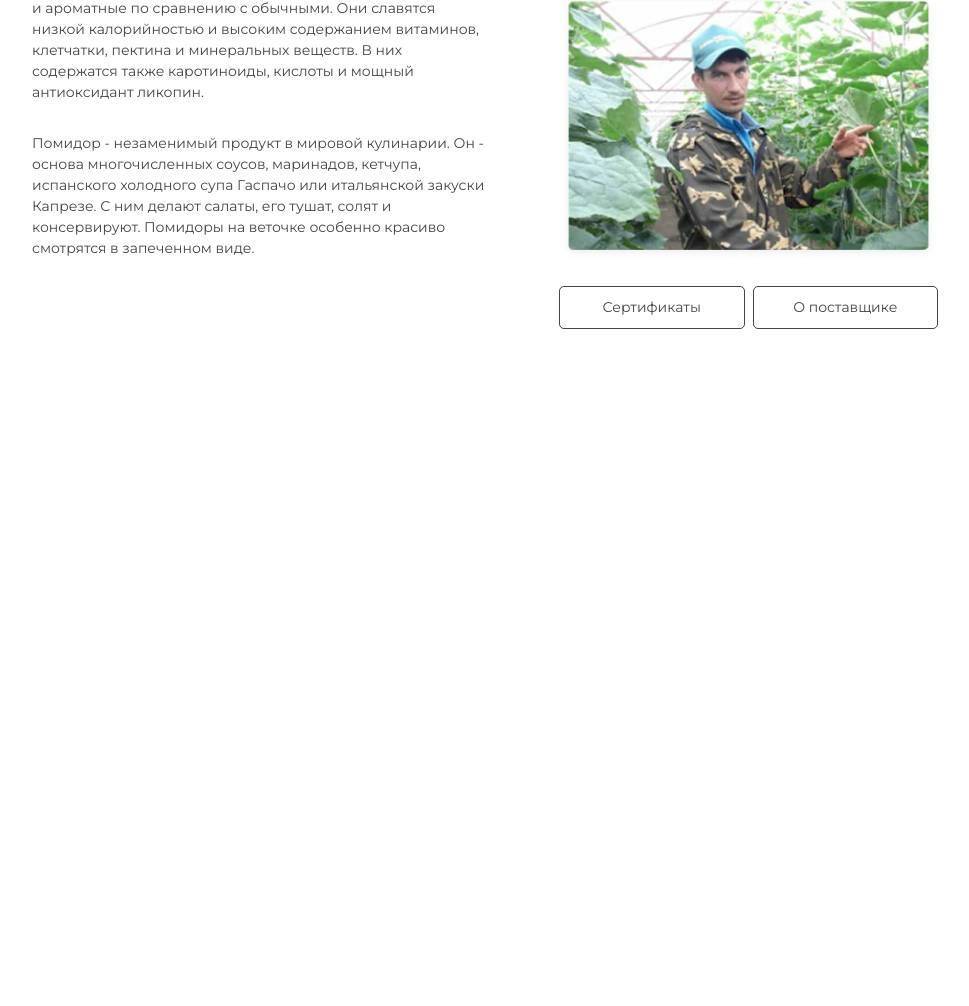
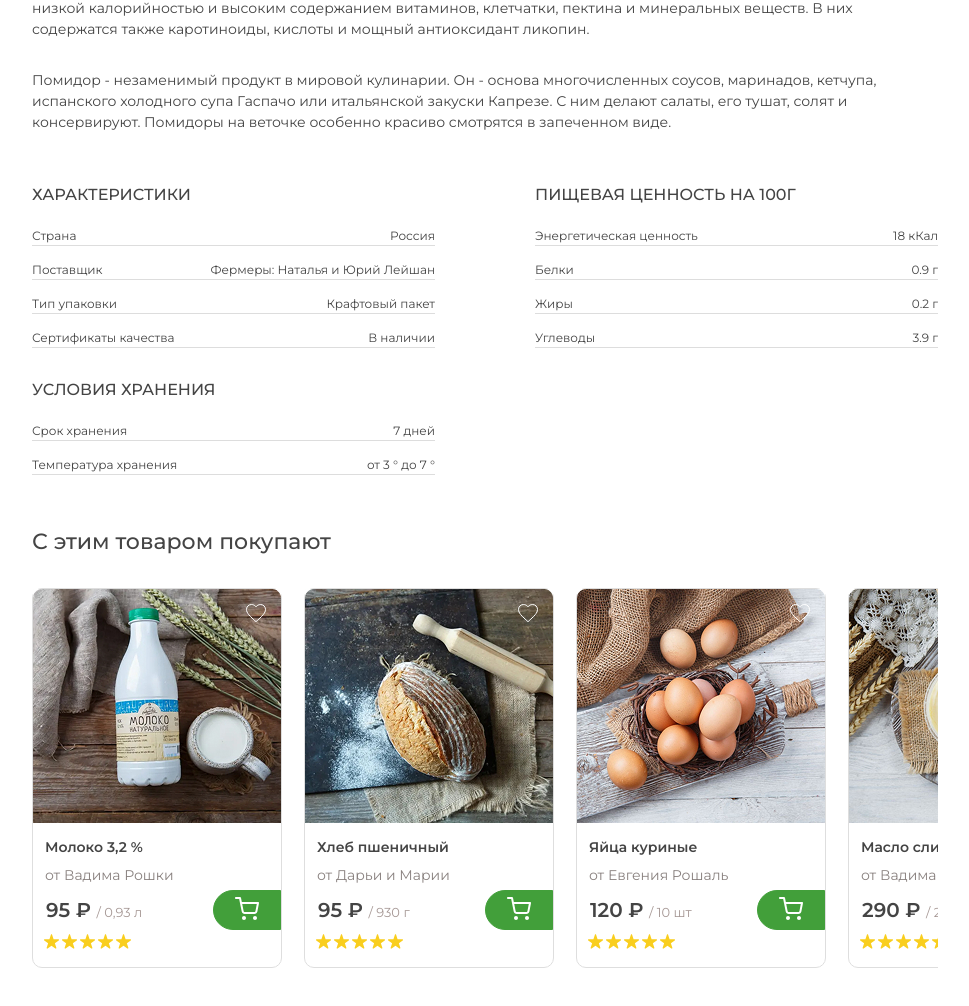
Before and after one commit to i-matsnev/inline-test, a website with bundled scripts: page index.html in a window 1280 px wide. Shown: the part 140-1146 px from the top of the page, without its empty margins (155-1124 px from the left). Before the commit the page ends 800 px from the top, so only its background shows below. Built offline with nearby package versions, Linux system fonts and the light colour scheme.

Commit message:
fix: delete laptop media and changed data in product cards

```diff
--- a/index.html
+++ b/index.html
@@ -20,7 +20,7 @@
       <header class="tabs__header">
         <div class="tabs__buttons" role="tablist">
           <button
-            class="tabs__button"
+            class="tabs__button is-active"
             id="tab-1"
             type="button"
             role="tab"
@@ -42,7 +42,7 @@
             ОТЗЫВЫ
           </button>
           <button
-            class="tabs__button is-active"
+            class="tabs__button"
             id="tab-3"
             type="button"
             role="tab"
@@ -56,7 +56,7 @@
       </header>
       <div class="tabs__body">
         <div
-          class="tabs__content"
+          class="tabs__content is-active"
           id="tabpanel-1"
           aria-labelledby="tab-1"
           tabindex="0"
@@ -136,7 +136,6 @@
                       alt="card"
                       width="248" height="234" loading="lazy"
                     />
-
                     <div class="card-product__contents">
                       <div class="card-product__name">
                         <h4 class="card-product__title">Молоко 3,2 %</h4>
@@ -192,18 +191,17 @@
                   <div class="card-product">
                     <img
                       class="card-product__image"
-                      src="./images/cards/card-product-1.jpg"
+                      src="./images/cards/card-product-2.jpg"
                       alt="card"
                       width="248" height="234" loading="lazy"
                     />
-
                     <div class="card-product__contents">
                       <div class="card-product__name">
-                        <h4 class="card-product__title">Молоко 3,2 %</h4>
-                        <p class="card-product__owner">от Вадима Рошки</p>
+                        <h4 class="card-product__title">Хлеб пшеничный</h4>
+                        <p class="card-product__owner">от Дарьи и Марии</p>
                       </div>
                       <div class="card-product__price">
-                        95 ₽&nbsp;<span>/ 0,93 л</span>
+                        95 ₽&nbsp;<span>/ 930 г</span>
                         <button
                           class="card-product__button-svg hidden-mobile"
                           type="button"
@@ -252,18 +250,17 @@
                   <div class="card-product">
                     <img
                       class="card-product__image"
-                      src="./images/cards/card-product-1.jpg"
+                      src="./images/cards/card-product-3.jpg"
                       alt="card"
                       width="248" height="234" loading="lazy"
                     />
-
                     <div class="card-product__contents">
                       <div class="card-product__name">
-                        <h4 class="card-product__title">Молоко 3,2 %</h4>
-                        <p class="card-product__owner">от Вадима Рошки</p>
+                        <h4 class="card-product__title">Яйца куриные</h4>
+                        <p class="card-product__owner">от Евгения Рошаль</p>
                       </div>
                       <div class="card-product__price">
-                        95 ₽&nbsp;<span>/ 0,93 л</span>
+                        120 ₽&nbsp;<span>/ 10 шт</span>
                         <button
                           class="card-product__button-svg hidden-mobile"
                           type="button"
@@ -312,18 +309,17 @@
                   <div class="card-product">
                     <img
                       class="card-product__image"
-                      src="./images/cards/card-product-1.jpg"
+                      src="./images/cards/card-product-4.jpg"
                       alt="card"
                       width="248" height="234" loading="lazy"
                     />
-
                     <div class="card-product__contents">
                       <div class="card-product__name">
-                        <h4 class="card-product__title">Молоко 3,2 %</h4>
+                        <h4 class="card-product__title">Масло сливочное 82 %</h4>
                         <p class="card-product__owner">от Вадима Рошки</p>
                       </div>
                       <div class="card-product__price">
-                        95 ₽&nbsp;<span>/ 0,93 л</span>
+                        290 ₽&nbsp;<span>/ 250 г</span>
                         <button
                           class="card-product__button-svg hidden-mobile"
                           type="button"
@@ -393,7 +389,7 @@
           </div>
         </div>
         <div
-          class="tabs__content is-active"
+          class="tabs__content"
           id="tabpanel-3"
           aria-labelledby="tab-3"
           tabindex="0"
--- a/styles/_variables.scss
+++ b/styles/_variables.scss
@@ -17,7 +17,7 @@
   --color-red: #ff3E44;
   --color-accent: #429F3A;
 
-  --container-width: #{rem(1440)};
+  --container-width: #{rem(1066)};
   --container-padding-x: #{rem(187)};
 
   --border: 1px solid var(--color-border);
--- a/styles/blocks/_where-product.scss
+++ b/styles/blocks/_where-product.scss
@@ -4,10 +4,6 @@
   display: flex;
   column-gap: rem(179);
   margin-block: rem(50);
-
-  @include laptop {
-    column-gap: rem(70);
-  }
 
   @include tablet {
     column-gap: rem(20);
--- a/styles/helpers/_media.scss
+++ b/styles/helpers/_media.scss
@@ -1,21 +1,8 @@
 @use './functions' as *;
 
-$laptop: 1440.98;
 $tablet: 1066.98;
 $mobile: 767.98;
 $mobile-s: 375.98;
-
-@mixin laptop-above {
-  @media (width > rem($laptop)) {
-    @content;
-  }
-}
-
-@mixin laptop {
-  @media (width <= rem($laptop)) {
-    @content;
-  }
-}
 
 @mixin tablet-above {
   @media (width > rem($tablet)) {
```
Also changed, not shown: styles/main.css, 1 other file.
